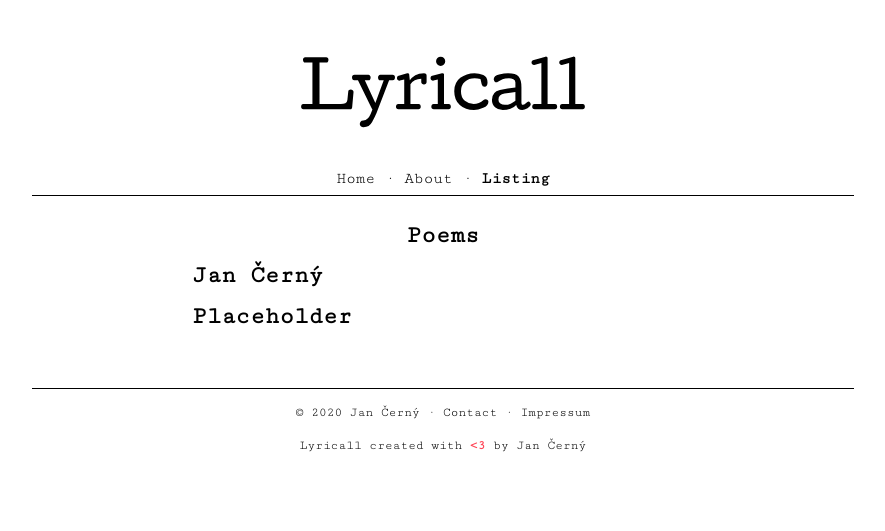
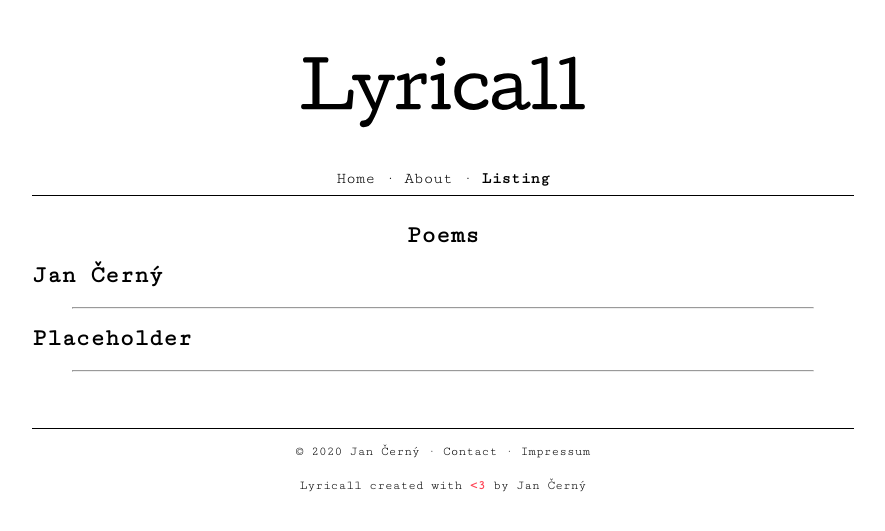
Before and after one commit to yagarea/lyricall, a Jekyll site: the page built from poems.md, in a window 1280 px wide. Shown: the top 531 px of the page, without its empty margins (197-1082 px from the left). Built offline with Jekyll 4.4.1, drawn with Linux system fonts in a browser that asks for light colours.

Commit message:
remake poem listing

```diff
--- a/poems.md
+++ b/poems.md
@@ -5,17 +5,20 @@ permalink: /poems/
 tab: listing
 ---
 
-<div style="margin-left: 10em">
+<div>
 {% for author in site.authors %}
-	<h2>{{ author }}</h2>
+	<h2 id="{{ author | replace: " ", "-" }}">{{ author }}</h2>
 	<blockquote>
 		{% assign current_author = site.posts | where: "author", author %}
 		{% for post in current_author %}
+			{% if post.hidden != true %}
     		<li>
       			<time datetime="{{ post.date | date_to_xmlschema }}">{{ post.date | date: "%Y-%m-%d" }}</time>
       			<a href="{{ post.url | relative_url }}"><b>{{ post.title }}</b></a>
     		</li>
+			{% endif %}
 		{% endfor %}
+		<hr/>
 	</blockquote>
 {% endfor %}
 </div>
```
